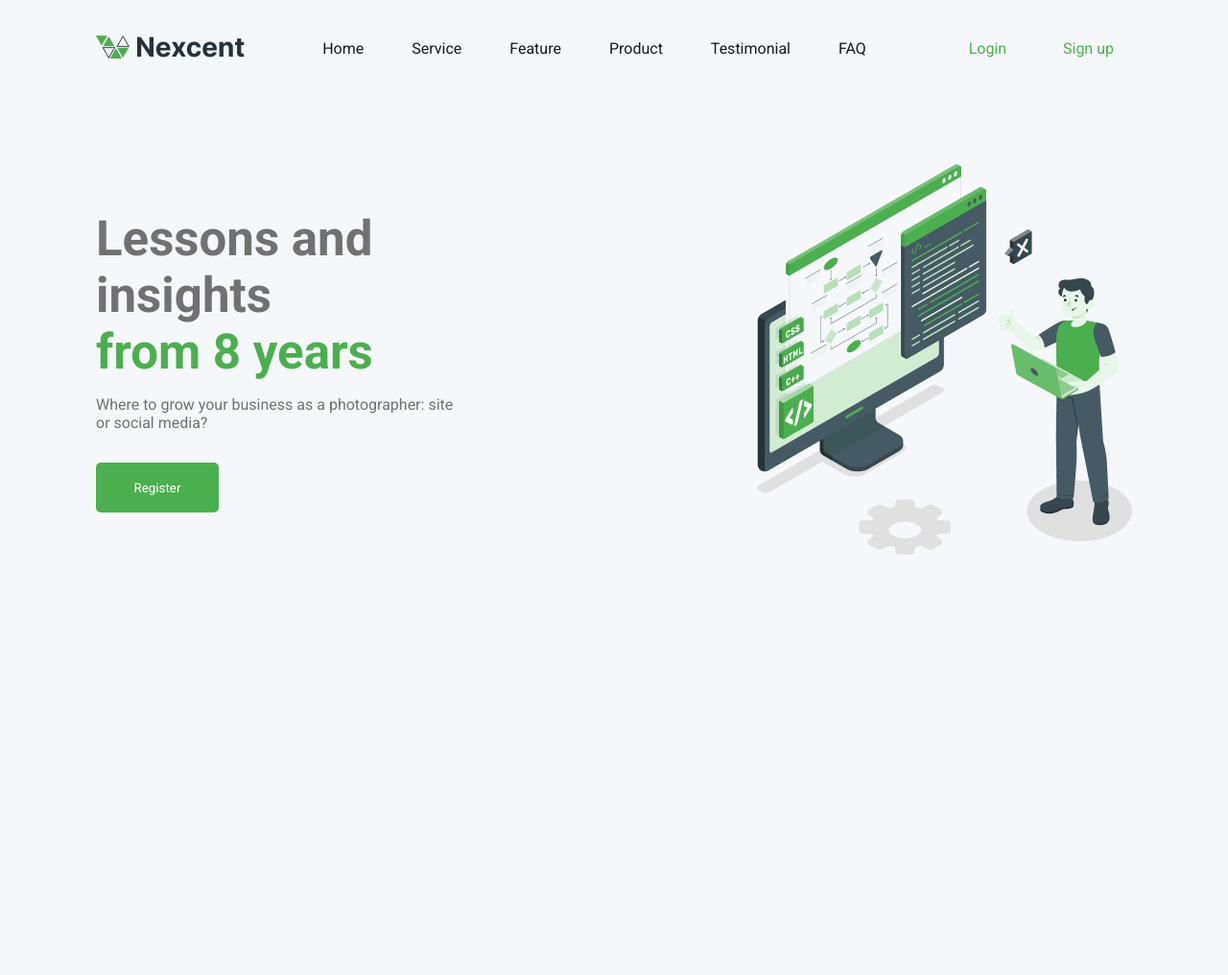
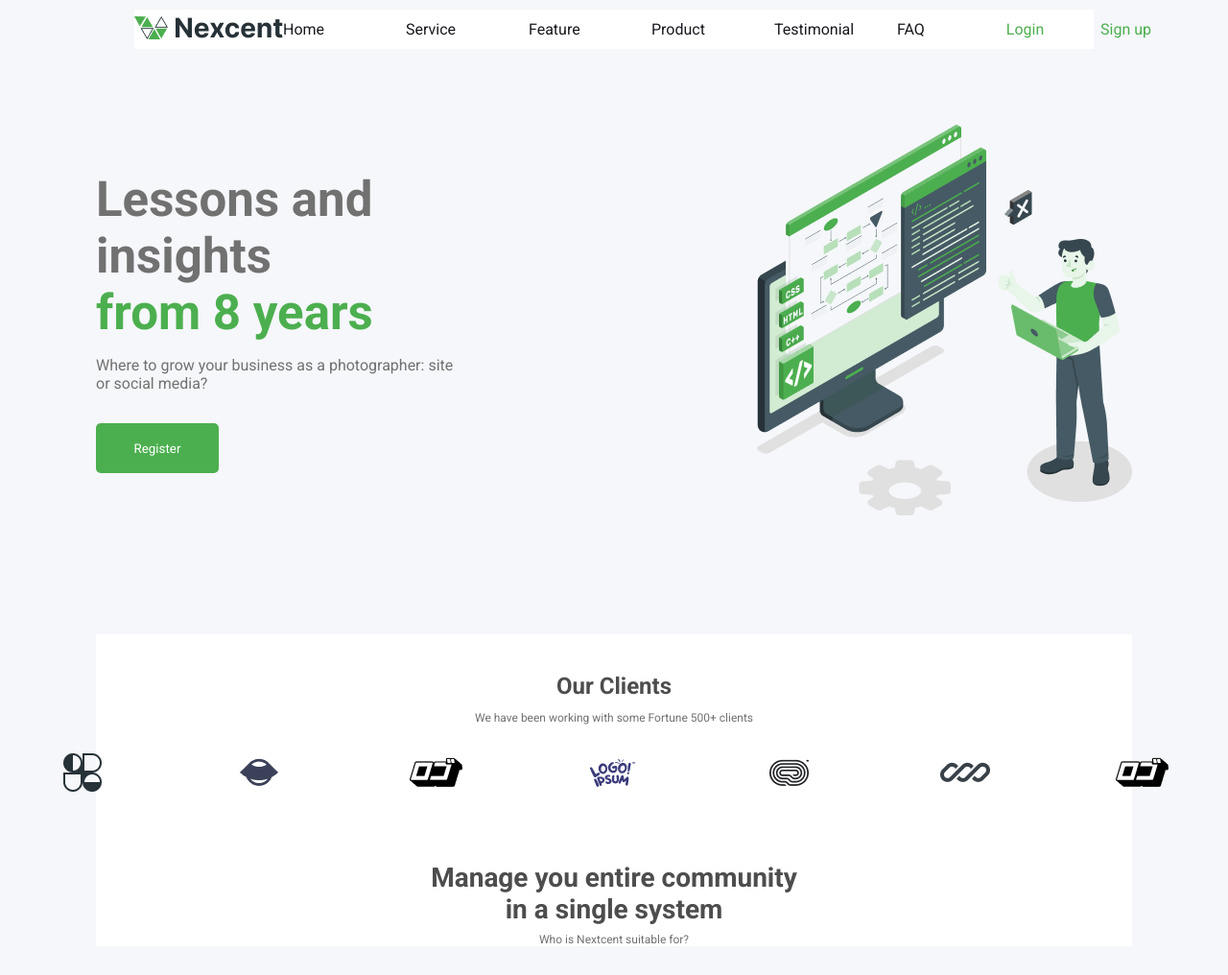
Before and after one commit to VinkarioDev/LandigPage, a plain HTML site: page index.html in a window 1280 px wide. Shown: the whole page at 96% size. Before the commit the page ends 800 px from the top, so only its background shows below. Drawn offline with Linux system fonts and the light colour scheme.

Commit message:
feat:create section one

```diff
--- a/assets/css/style.css
+++ b/assets/css/style.css
@@ -26,15 +26,21 @@ body{
     display: flex;
     justify-content: space-between;
     align-items: center;
+    position: fixed;
+    top: 10px  ;
+    left: 140px;
+    right: 140px;
+    background-color: #fff;
 }
 
 .options-menu{
     display: flex;
-    gap: 50px;
+    gap: 40px;
 }
 
 .options-menu ul li{
     list-style: none;
+    width: 88px;
 }
 
 .options-menu ul li a{
@@ -107,3 +113,44 @@ body{
 .register:hover{
     background-color: #378b39;
 }
+
+
+.section-one{
+    display: flex;
+    flex-direction: column;
+    justify-content: center;
+    align-items: center;
+    background-color: #fff;
+    margin-top: 120px;;
+}
+
+.content-section-one{
+    text-align: center;
+}
+
+.content-section-one h2{
+    margin-top: 40px;
+    margin-bottom: 8px;
+    color: var(--neutralGray);
+}
+
+.content-section-one span{
+    color: var(--secondNeutralGray);
+    font-size: 12px;
+}
+
+.section-one h3{
+    font-size: 28px;
+    margin-top: 40px;
+    max-width:400px;
+    text-align: center;
+    margin-bottom: 8px;
+    color: var(--neutralGray);
+
+}
+
+
+.section-one span{
+    font-size: 12px;
+    color: var(--secondNeutralGray);
+}
--- a/index.html
+++ b/index.html
@@ -6,7 +6,11 @@
     <link rel="stylesheet" href="assets/css/style.css" />
     <link rel="preconnect" href="https://fonts.googleapis.com" />
     <link rel="preconnect" href="https://fonts.gstatic.com" crossorigin />
-    <link rel="shortcut icon" href="assets/images/favicon.png" type="image/x-icon">
+    <link
+      rel="shortcut icon"
+      href="assets/images/favicon.png"
+      type="image/x-icon"
+    />
     <link
       href="https://fonts.googleapis.com/css2?family=Roboto:ital,wdth,wght@0,75..100,100..900;1,75..100,100..900&display=swap"
       rel="stylesheet"
@@ -16,14 +20,26 @@
   <body>
     <header class="header">
       <nav class="menu">
-            <div class="logo"><img src="assets/images/Logo (1).png" alt=""></div>
+        <div class="logo"><img src="assets/images/Logo (1).png" alt="" /></div>
         <div class="options-menu">
-                <ul><li><a href="">Home</a></li></ul>
-                <ul><li><a href="">Service</a></li></ul>
-                <ul><li><a href="">Feature</a></li></ul>
-                <ul><li><a href="">Product</a></li></ul>
-                <ul><li><a href="">Testimonial</a></li></ul>
-                <ul><li><a href="">FAQ</a></li></ul>
+          <ul>
+            <li><a href="">Home</a></li>
+          </ul>
+          <ul>
+            <li><a href="">Service</a></li>
+          </ul>
+          <ul>
+            <li><a href="">Feature</a></li>
+          </ul>
+          <ul>
+            <li><a href="">Product</a></li>
+          </ul>
+          <ul>
+            <li><a href="">Testimonial</a></li>
+          </ul>
+          <ul>
+            <li><a href="">FAQ</a></li>
+          </ul>
         </div>
         <div class="login">
           <a href="">Login</a>
@@ -33,14 +49,29 @@
 
       <div class="content-header">
         <div class="info-content-header">
-                <h1>Lessons and insights<br><span>from 8 years</span></h1>
-                <p>Where to grow your business as a photographer: site or social media?</p>
+          <h1>Lessons and insights<br /><span>from 8 years</span></h1>
+          <p>
+            Where to grow your business as a photographer: site or social media?
+          </p>
           <button class="register">Register</button>
         </div>
         <div>
-                <img src="assets/images/Illustration.png" alt="">
+          <img src="assets/images/Illustration.png" alt="" />
         </div>
       </div>
     </header>
+    <main>
+      <section class="section-one">
+        <div class="content-section-one">
+          <h2>Our Clients</h2>
+          <span>We have been working with some Fortune 500+ clients</span>
+        </div>
+        <div class="logos-client">
+          <img src="assets/images/clientslogos.png" alt="" />
+        </div>
+        <h3>Manage you entire community in a single system</h3>
+        <span>Who is Nextcent suitable for?</span>
+      </section>
+    </main>
   </body>
 </html>
```
Also changed, not shown: assets/images/clients.png (renamed from assets/images/Frame 10.png), assets/images/clientslogos.png (renamed from assets/images/Clients Logos.png). Lines whose indentation alone changed are shown as unchanged.
